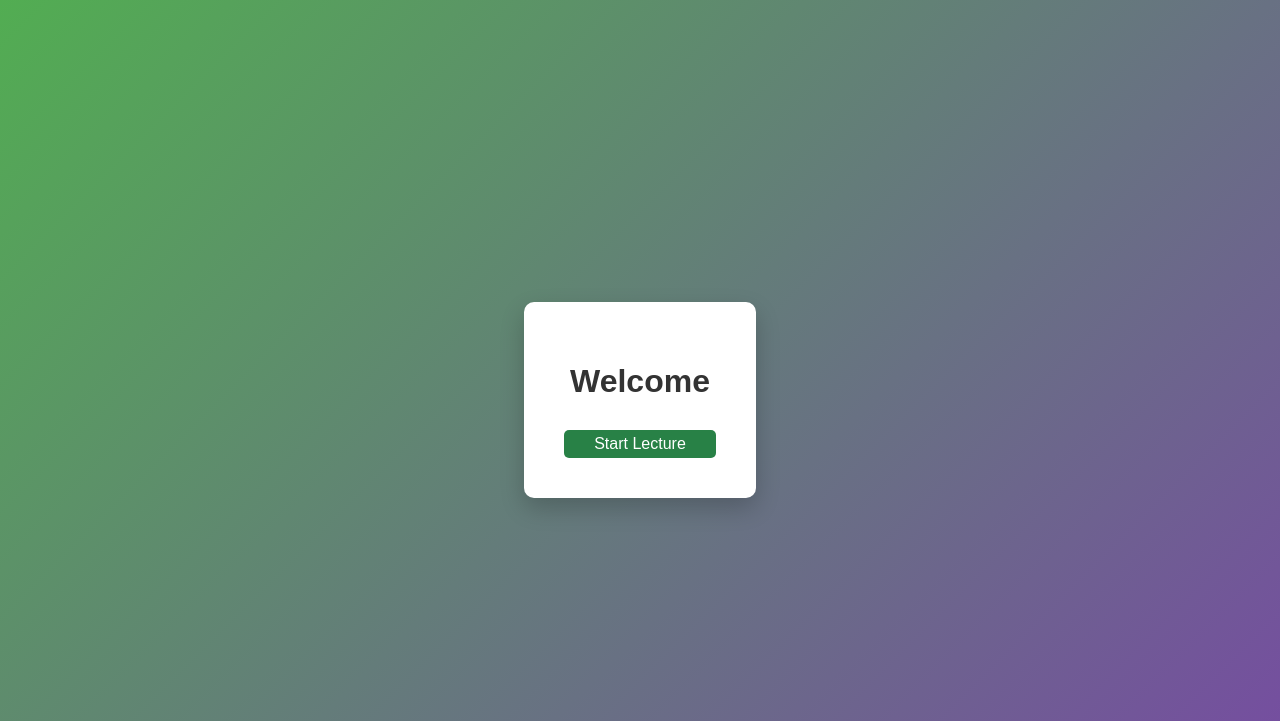
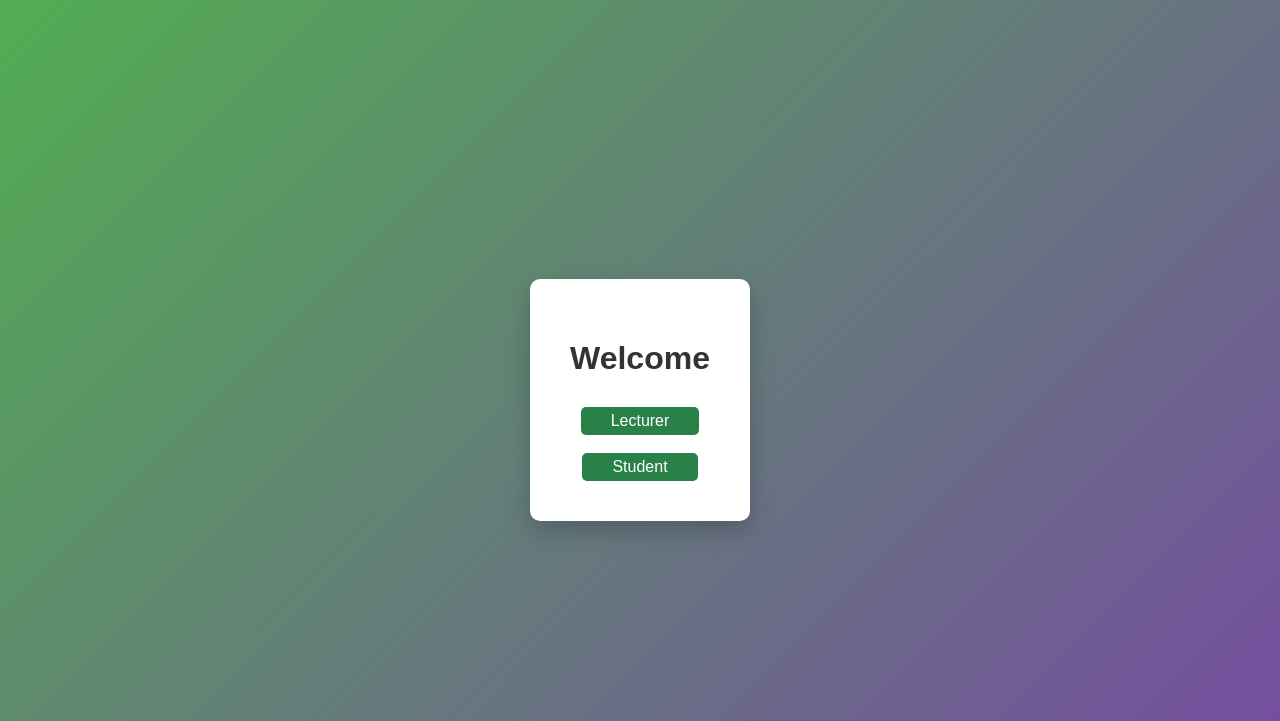
Before and after one commit to Salo-p/LeedsHack-2026, a Flask app: page / in a window 1280 px wide. Shown: the top 721 px of the page. Run offline with Flask 3, Linux system fonts and the light colour scheme.

Commit message:
asudfnsifsij

```diff
--- a/templates/welcome.html
+++ b/templates/welcome.html
@@ -43,8 +43,12 @@
 <body>
     <div class="container">
         <h1>Welcome</h1>
-        <form action="{{ url_for("startLecture")}}" method="post">
-            <button type="submit">Start Lecture</button>
+        <form action="{{ url_for("Lecturer")}}" method="post">
+            <button type="submit">Lecturer</button>
+        </form>
+        <br>
+        <form action="{{ url_for("Student")}}" method="post">
+            <button type="submit">Student</button>
         </form>
     </div>
 </body>
```
